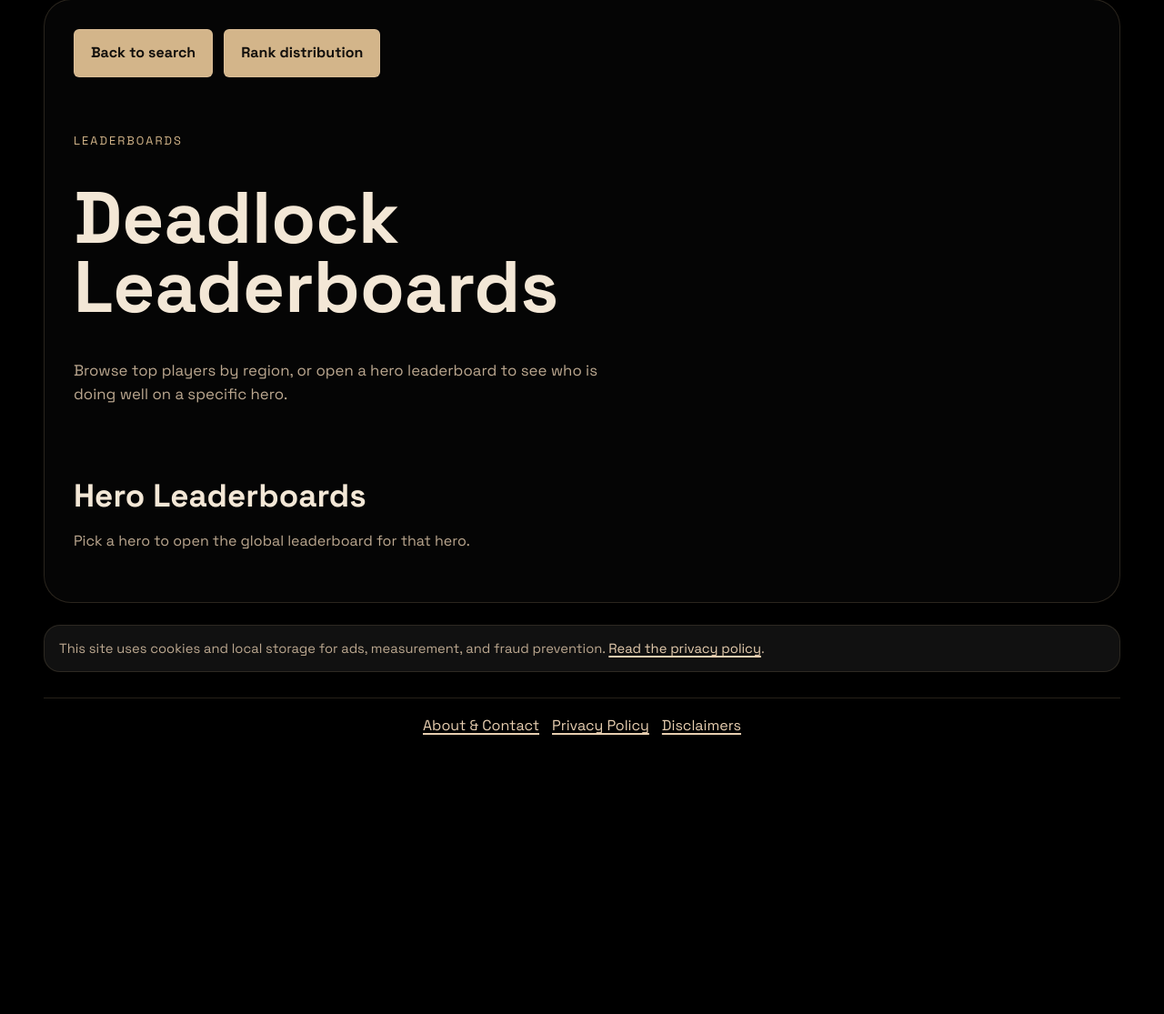
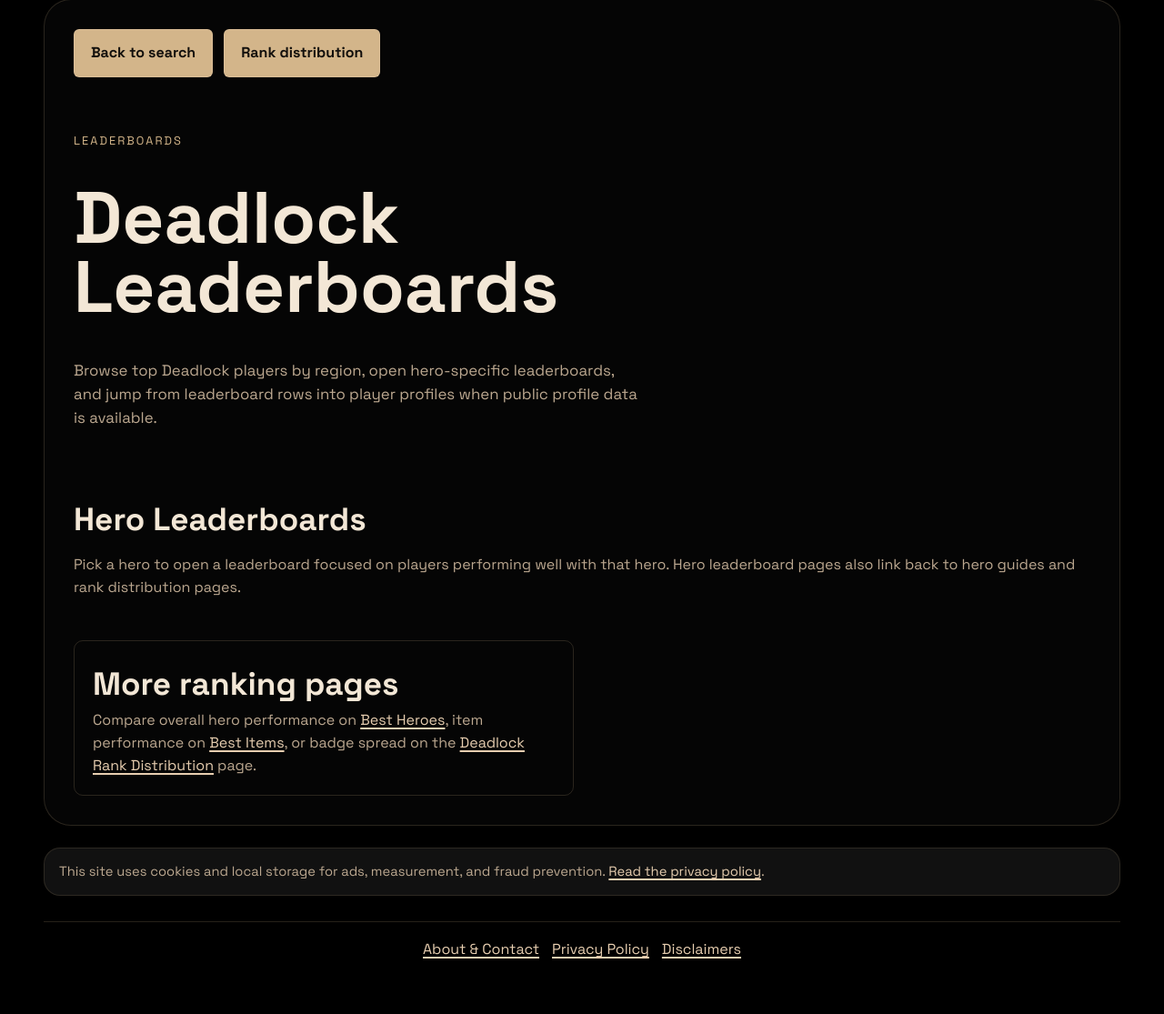
Before and after one commit to vvMaxwell/Deadlock_Tracker, a FastAPI app: template src/deadlock_tracker/web/templates/leaderboards.html in a window 1280 px wide. Shown: the part 97-1212 px from the top of the page at 91% size. Before the commit the page ends 905 px from the top, so only its background shows below. Run offline with FastAPI, Linux system fonts and the light colour scheme; the template is opened without the code that fills it, so the values that code supplies are empty.

Commit message:
Improve SEO metadata and internal links

```diff
--- a/src/deadlock_tracker/web/app.py
+++ b/src/deadlock_tracker/web/app.py
@@ -1240,6 +1240,32 @@ async def leaderboards(request: Request) -> HTMLResponse:
                         ("Leaderboards", str(request.url_for("leaderboards"))),
                     ],
                 ),
+                _item_list_structured_data(
+                    "Deadlock Regional Leaderboards",
+                    [
+                        (region.region_name, _public_url(request, region.detail_url))
+                        for region in region_cards
+                    ],
+                ),
+                _item_list_structured_data(
+                    "Deadlock Hero Leaderboards",
+                    [
+                        (hero.hero_name, _public_url(request, hero.build_url))
+                        for hero in hero_cards[:30]
+                    ],
+                ),
+                _faq_structured_data(
+                    [
+                        (
+                            "What leaderboards are available?",
+                            "Deadlock Stats Tracker includes regional leaderboards and hero-specific leaderboard pages for top players.",
+                        ),
+                        (
+                            "Can I open a leaderboard for one hero?",
+                            "Yes. Pick a hero from the leaderboard page to open a hero-specific leaderboard for a region.",
+                        ),
+                    ]
+                ),
             ],
             region_cards=region_cards,
             hero_cards=hero_cards,
@@ -1340,6 +1366,21 @@ async def leaderboard_region(request: Request, region_slug: str) -> HTMLResponse
                         ("Home", str(request.url_for("home"))),
                         ("Leaderboards", str(request.url_for("leaderboards"))),
                         (region_name, str(request.url_for("leaderboard_region", region_slug=region_slug))),
+                    ],
+                ),
+                _item_list_structured_data(
+                    f"Top Deadlock Players in {region_name}",
+                    [
+                        (row.player_name, _public_url(request, row.player_url))
+                        for row in rows
+                        if row.player_url
+                    ],
+                ),
+                _item_list_structured_data(
+                    f"{region_name} Deadlock Hero Leaderboards",
+                    [
+                        (hero.hero_name, _public_url(request, hero.build_url))
+                        for hero in hero_cards[:30]
                     ],
                 ),
             ],
@@ -1471,6 +1512,14 @@ async def leaderboard_region_hero(
                         (hero.name, canonical_url),
                     ],
                 ),
+                _item_list_structured_data(
+                    f"Best {hero.name} Players in {region_name}",
+                    [
+                        (row.player_name, _public_url(request, row.player_url))
+                        for row in rows
+                        if row.player_url
+                    ],
+                ),
             ],
             region_slug=region_slug,
             region_name=region_name,
@@ -1553,6 +1602,25 @@ async def rank_distribution(request: Request) -> HTMLResponse:
                         ("Home", str(request.url_for("home"))),
                         ("Rank Distribution", str(request.url_for("rank_distribution"))),
                     ],
+                ),
+                _item_list_structured_data(
+                    "Deadlock Hero Rank Distribution Pages",
+                    [
+                        (hero.hero_name, _public_url(request, hero.build_url))
+                        for hero in hero_cards[:30]
+                    ],
+                ),
+                _faq_structured_data(
+                    [
+                        (
+                            "What does the Deadlock rank distribution show?",
+                            "The rank distribution page summarizes visible Deadlock player ranks and shows how many visible players appear in each badge range.",
+                        ),
+                        (
+                            "Can I view rank distribution by hero?",
+                            "Yes. Each hero has a rank distribution page showing where that hero appears most often across visible ranked players.",
+                        ),
+                    ]
                 ),
             ],
             rank_distribution=tiers,
@@ -2057,6 +2125,22 @@ async def best_items(
                         ("Best Items", str(request.url_for("best_items"))),
                     ],
                 ),
+                _item_list_structured_data(
+                    "Highest Win Rate Deadlock Items",
+                    [(item.item_name, _public_url(request, item.detail_url)) for item in best_item_rows[:20]],
+                ),
+                _faq_structured_data(
+                    [
+                        (
+                            "How are the best Deadlock items ranked?",
+                            "Items are sorted by recent win rate with minimum match filters so low-sample results are easier to avoid.",
+                        ),
+                        (
+                            "Can item rankings be filtered by hero?",
+                            "Yes. The item ranking page can be filtered by hero, rank range, mode, time window, and minimum matches.",
+                        ),
+                    ]
+                ),
             ],
             hero_options=[
                 FilterOptionView(value="", label="All heroes"),
@@ -2159,7 +2243,10 @@ async def item_detail(request: Request, item_id: str, item_slug: str) -> HTMLRes
         _base_context(
             request,
             page_title=f"{item.name} Item Guide | Deadlock Stats Tracker",
-            meta_description=f"See recent Deadlock item results by mode for {item.name}.",
+            meta_description=(
+                f"See {item.name} item stats in Deadlock, including win rate, match count, "
+                "player count, average buy timing, and related item ranking pages."
+            ),
             canonical_url=canonical_url,
             structured_data=[
                 {
@@ -2167,7 +2254,11 @@ async def item_detail(request: Request, item_id: str, item_slug: str) -> HTMLRes
                     "@type": "WebPage",
                     "name": f"{item.name} Item Guide",
                     "url": canonical_url,
-                    "description": f"See recent Deadlock item results by mode for {item.name}.",
+                    "description": (
+                        f"See {item.name} item stats in Deadlock, including win rate, match count, "
+                        "player count, average buy timing, and related item ranking pages."
+                    ),
+                    "primaryImageOfPage": item.shop_image or item.image,
                 },
                 _breadcrumb_structured_data(
                     request,
@@ -2176,6 +2267,18 @@ async def item_detail(request: Request, item_id: str, item_slug: str) -> HTMLRes
                         ("Best Items", str(request.url_for("best_items"))),
                         (item.name, str(request.url_for("item_detail", item_id=str(item.item_id), item_slug=_slugify(item.name)))),
                     ],
+                ),
+                _faq_structured_data(
+                    [
+                        (
+                            f"What does the {item.name} page show?",
+                            f"The {item.name} page compares recent item performance by mode, including win rate, matches, players, and average buy timing when available.",
+                        ),
+                        (
+                            "Where can I compare this item against other Deadlock items?",
+                            "Use the Best Items page or item directory to compare this item with other upgrades.",
+                        ),
+                    ]
                 ),
             ],
             item=item,
@@ -2291,6 +2394,22 @@ async def best_heroes(
                         ("Home", str(request.url_for("home"))),
                         ("Best Heroes", str(request.url_for("best_heroes"))),
                     ],
+                ),
+                _item_list_structured_data(
+                    "Best Deadlock Heroes by Win Rate",
+                    [(hero.hero_name, _public_url(request, hero.detail_url)) for hero in hero_rows[:20]],
+                ),
+                _faq_structured_data(
+                    [
+                        (
+                            "How are the best Deadlock heroes ranked?",
+                            "Heroes are sorted by recent win rate, then pick rate and match count to keep the ranking useful for active play.",
+                        ),
+                        (
+                            "Why do filtered hero ranking pages use noindex?",
+                            "Filtered pages are kept out of the index so the canonical hero ranking page stays stronger and duplicate query variants do not compete with it.",
+                        ),
+                    ]
                 ),
             ],
             rank_options=_rank_floor_options(),
@@ -2417,7 +2536,10 @@ async def hero_detail(request: Request, hero_id: str, hero_slug: str) -> HTMLRes
         _base_context(
             request,
             page_title=f"{hero.name} Guide | Deadlock Stats Tracker",
-            meta_description=f"See win rate, top items, matchups, and builds for {hero.name}.",
+            meta_description=(
+                f"See {hero.name} stats in Deadlock, including win rate, best items, matchups, "
+                "synergies, builds, skill path data, and leaderboard links."
+            ),
             canonical_url=canonical_url,
             og_image=hero.portrait_url or hero.background_image_url or _public_url(
                 request, str(request.url_for("static", path="/community-assets/graphics/background-city.png"))
@@ -2428,7 +2550,11 @@ async def hero_detail(request: Request, hero_id: str, hero_slug: str) -> HTMLRes
                     "@type": "WebPage",
                     "name": f"{hero.name} Guide",
                     "url": canonical_url,
-                    "description": f"See win rate, top items, matchups, and builds for {hero.name}.",
+                    "description": (
+                        f"See {hero.name} stats in Deadlock, including win rate, best items, matchups, "
+                        "synergies, builds, skill path data, and leaderboard links."
+                    ),
+                    "primaryImageOfPage": hero.portrait_url or hero.background_image_url or hero.icon_small,
                 },
                 _breadcrumb_structured_data(
                     request,
@@ -2437,6 +2563,22 @@ async def hero_detail(request: Request, hero_id: str, hero_slug: str) -> HTMLRes
                         ("Best Heroes", str(request.url_for("best_heroes"))),
                         (hero.name, str(request.url_for("hero_detail", hero_id=str(hero.hero_id), hero_slug=_slugify(hero.name)))),
                     ],
+                ),
+                _item_list_structured_data(
+                    f"Top Items for {hero.name}",
+                    [(item.item_name, _public_url(request, item.item_url)) for item in top_items],
+                ),
+                _faq_structured_data(
+                    [
+                        (
+                            f"What can I find on the {hero.name} guide?",
+                            f"The {hero.name} guide brings together recent win rate, top items, matchups, synergies, builds, skill path data, and leaderboard links.",
+                        ),
+                        (
+                            f"Where can I see the best {hero.name} players?",
+                            f"Use the {hero.name} leaderboard link to open hero-specific leaderboard results by region.",
+                        ),
+                    ]
                 ),
             ],
             hero=hero,
@@ -2573,6 +2715,10 @@ async def hero_items(request: Request, hero_id: str, hero_slug: str) -> HTMLResp
                         (hero.name, str(request.url_for("hero_detail", hero_id=str(hero.hero_id), hero_slug=_slugify(hero.name)))),
                         ("Best Items", str(request.url_for("hero_items", hero_id=str(hero.hero_id), hero_slug=_slugify(hero.name)))),
                     ],
+                ),
+                _item_list_structured_data(
+                    f"Best Items for {hero.name}",
+                    [(item.item_name, _public_url(request, item.item_url)) for item in top_items[:20]],
                 ),
             ],
             hero=hero,
@@ -3813,6 +3959,44 @@ def _breadcrumb_structured_data(request: Request, crumbs: list[tuple[str, str]])
     }
 
 
+def _item_list_structured_data(
+    name: str,
+    items: list[tuple[str, str]],
+) -> dict[str, object]:
+    return {
+        "@context": "https://schema.org",
+        "@type": "ItemList",
+        "name": name,
+        "itemListElement": [
+            {
+                "@type": "ListItem",
+                "position": index,
+                "name": item_name,
+                "url": item_url,
+            }
+            for index, (item_name, item_url) in enumerate(items, start=1)
+        ],
+    }
+
+
+def _faq_structured_data(items: list[tuple[str, str]]) -> dict[str, object]:
+    return {
+        "@context": "https://schema.org",
+        "@type": "FAQPage",
+        "mainEntity": [
+            {
+                "@type": "Question",
+                "name": question,
+                "acceptedAnswer": {
+                    "@type": "Answer",
+                    "text": answer,
+                },
+            }
+            for question, answer in items
+        ],
+    }
+
+
 def _patch_author_text(author: str) -> str:
     match = re.search(r"\(([^()]+)\)\s*$", author)
     return match.group(1).strip() if match else (author.strip() or "Valve")
--- a/src/deadlock_tracker/web/templates/best_heroes.html
+++ b/src/deadlock_tracker/web/templates/best_heroes.html
@@ -7,7 +7,7 @@
     <div class="section-heading">
         <p class="eyebrow">Rankings</p>
         <h1>Best Heroes</h1>
-        <p class="lede">Hero win rates by rank, mode, time window, and match count.</p>
+        <p class="lede">Deadlock hero win rates by rank, mode, time window, pick rate, match count, and player count.</p>
     </div>
 
     <form class="meta-filter-form meta-filter-form-compact" method="get" action="/best-heroes" data-street-brawl-rank-lock>
@@ -122,7 +122,7 @@
     <section class="faq-grid">
         <article class="platform-card faq-card">
             <h2>Related pages</h2>
-            <p>See <a class="text-link" href="/best-items">Best Items</a> or read the latest <a class="text-link" href="/patch-notes">Patch Notes</a>.</p>
+            <p>Open a hero name for its guide, item trends, matchups, rank distribution, builds, and leaderboard links. See <a class="text-link" href="/best-items">Best Items</a>, browse the <a class="text-link" href="/heroes">hero directory</a>, or read the latest <a class="text-link" href="/patch-notes">Patch Notes</a>.</p>
         </article>
     </section>
 </section>
--- a/src/deadlock_tracker/web/templates/best_items.html
+++ b/src/deadlock_tracker/web/templates/best_items.html
@@ -7,7 +7,7 @@
     <div class="section-heading">
         <p class="eyebrow">Rankings</p>
         <h1>Best Items</h1>
-        <p class="lede">Item win rates by hero, rank, mode, time window, and match count.</p>
+        <p class="lede">Deadlock item win rates by hero, rank, mode, time window, match count, player count, and average buy timing.</p>
     </div>
 
     <form class="meta-filter-form" method="get" action="/best-items" data-street-brawl-rank-lock>
@@ -122,7 +122,7 @@
     <section class="faq-grid">
         <article class="platform-card faq-card">
             <h2>Related pages</h2>
-            <p>See <a class="text-link" href="/best-heroes">Best Heroes</a> or read the latest <a class="text-link" href="/patch-notes">Patch Notes</a>.</p>
+            <p>Open an item name for mode-specific stats, buy timing, and item details. See <a class="text-link" href="/best-heroes">Best Heroes</a>, browse the <a class="text-link" href="/items">item directory</a>, or read the latest <a class="text-link" href="/patch-notes">Patch Notes</a>.</p>
         </article>
     </section>
 </section>
--- a/src/deadlock_tracker/web/templates/hero_detail.html
+++ b/src/deadlock_tracker/web/templates/hero_detail.html
@@ -16,7 +16,7 @@
         <div>
             <p class="eyebrow">Hero Page</p>
             <h1>{{ hero.name }}</h1>
-            <p class="lede">Hero stats, items, matchups, partners, and builds.</p>
+            <p class="lede">{{ hero.name }} stats, best items, matchup trends, synergy picks, build links, rank distribution, and leaderboard pages for Deadlock.</p>
             {% if hero_stat %}
             <div class="section-badge-group">
                 <span class="section-badge section-badge-soft">{{ ((hero_stat.wins / hero_stat.matches) if hero_stat.matches else 0)|round(3) * 100 }}% win rate</span>
@@ -143,7 +143,8 @@
     <section class="faq-grid">
         <article class="platform-card faq-card">
             <h2>{{ hero.name }} overview</h2>
-            <p>Compare {{ hero.name }} with <a class="text-link" href="/best-heroes">Best Heroes</a>.</p>
+            <p>Use this page as a starting point for {{ hero.name }}. The item list highlights recent Normal mode upgrades, while the matchup and synergy previews point toward heroes that tend to perform well with or against {{ hero.name }}.</p>
+            <p>Compare {{ hero.name }} with the full <a class="text-link" href="/best-heroes">Best Heroes</a> ranking or open <a class="text-link" href="{{ hero_items_url }}">Best Items for {{ hero.name }}</a> for the expanded item table.</p>
         </article>
         <article class="platform-card faq-card">
             <h2>More Deadlock pages</h2>
--- a/src/deadlock_tracker/web/templates/item_detail.html
+++ b/src/deadlock_tracker/web/templates/item_detail.html
@@ -11,6 +11,7 @@
         <div>
             <p class="eyebrow">Item Page</p>
             <h1>{{ item.name }}</h1>
+            <p class="lede">{{ item.name }} stats by mode, with win rate, sample size, player count, buy timing, and links back into Deadlock item rankings.</p>
             <div class="section-badge-group">
                 <span class="section-badge section-badge-soft">{{ item.item_slot_type or "utility" }}</span>
                 <span class="section-badge section-badge-soft">{% if item.item_tier %}Tier {{ item.item_tier }}{% else %}Tier unknown{% endif %}</span>
@@ -47,7 +48,8 @@
         {% endif %}
         <article class="platform-card faq-card">
             <h2>{{ item.name }} stats</h2>
-            <p>Compare this item with the full <a class="text-link" href="/best-items">Best Items</a> list.</p>
+            <p>Use the mode cards to compare how {{ item.name }} is performing across recent matches. Win rate is most useful when read alongside match count, player count, and average buy timing.</p>
+            <p>Compare this item with the full <a class="text-link" href="/best-items">Best Items</a> list or browse every upgrade from the <a class="text-link" href="/items">Deadlock item directory</a>.</p>
         </article>
         <article class="platform-card faq-card">
             <h2>More Deadlock pages</h2>
--- a/src/deadlock_tracker/web/templates/leaderboards.html
+++ b/src/deadlock_tracker/web/templates/leaderboards.html
@@ -10,7 +10,7 @@
     </div>
     <p class="eyebrow">Leaderboards</p>
     <h1>Deadlock Leaderboards</h1>
-    <p class="lede">Browse top players by region, or open a hero leaderboard to see who is doing well on a specific hero.</p>
+    <p class="lede">Browse top Deadlock players by region, open hero-specific leaderboards, and jump from leaderboard rows into player profiles when public profile data is available.</p>
 
     <section class="faq-grid">
         {% for region in region_cards %}
@@ -25,7 +25,7 @@
     <section class="results-section">
         <div class="section-heading">
             <h2>Hero Leaderboards</h2>
-            <p>Pick a hero to open the global leaderboard for that hero.</p>
+            <p>Pick a hero to open a leaderboard focused on players performing well with that hero. Hero leaderboard pages also link back to hero guides and rank distribution pages.</p>
         </div>
         <div class="street-brawl-hero-grid">
             {% for hero in hero_cards %}
@@ -43,5 +43,12 @@
             {% endfor %}
         </div>
     </section>
+
+    <section class="faq-grid">
+        <article class="platform-card faq-card">
+            <h2>More ranking pages</h2>
+            <p>Compare overall hero performance on <a class="text-link" href="/best-heroes">Best Heroes</a>, item performance on <a class="text-link" href="/best-items">Best Items</a>, or badge spread on the <a class="text-link" href="/rank-distribution">Deadlock Rank Distribution</a> page.</p>
+        </article>
+    </section>
 </section>
 {% endblock %}
```
Also changed, not shown: src/deadlock_tracker/web/templates/leaderboard_region.html (+9 -2 lines), src/deadlock_tracker/web/templates/rank_distribution.html (+10 -1 lines), tests/test_web_launch_smoke.py (+22 -14 lines).
